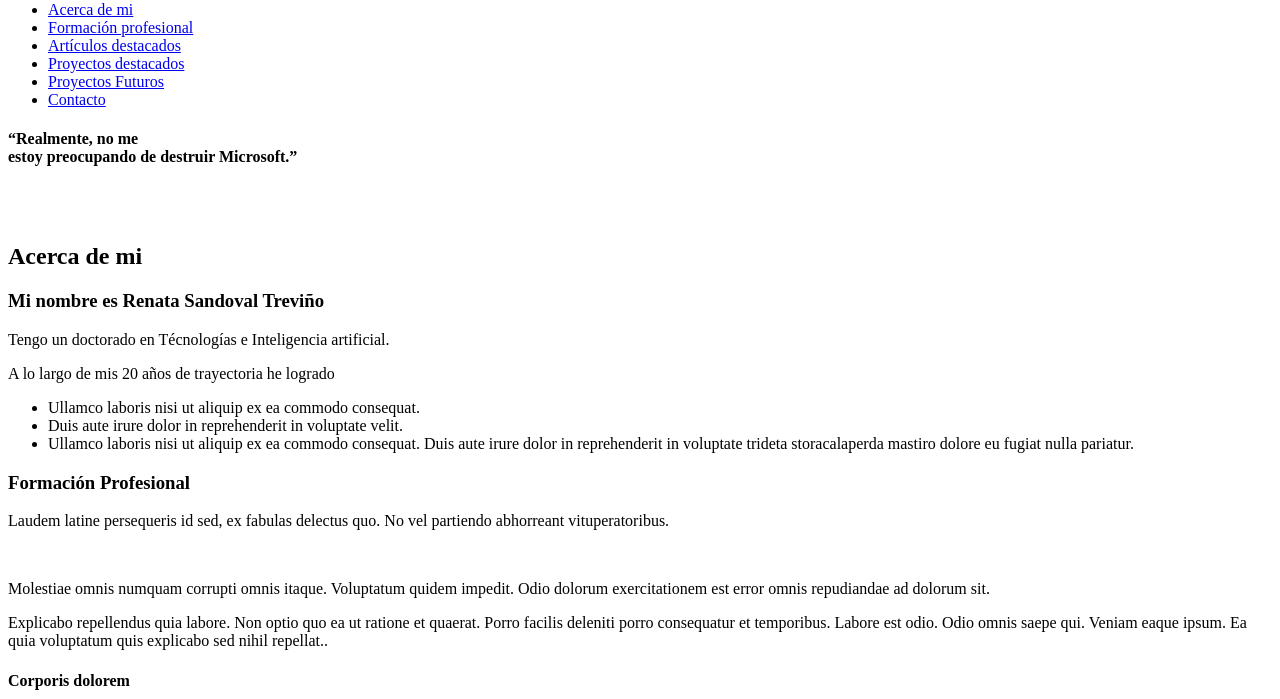
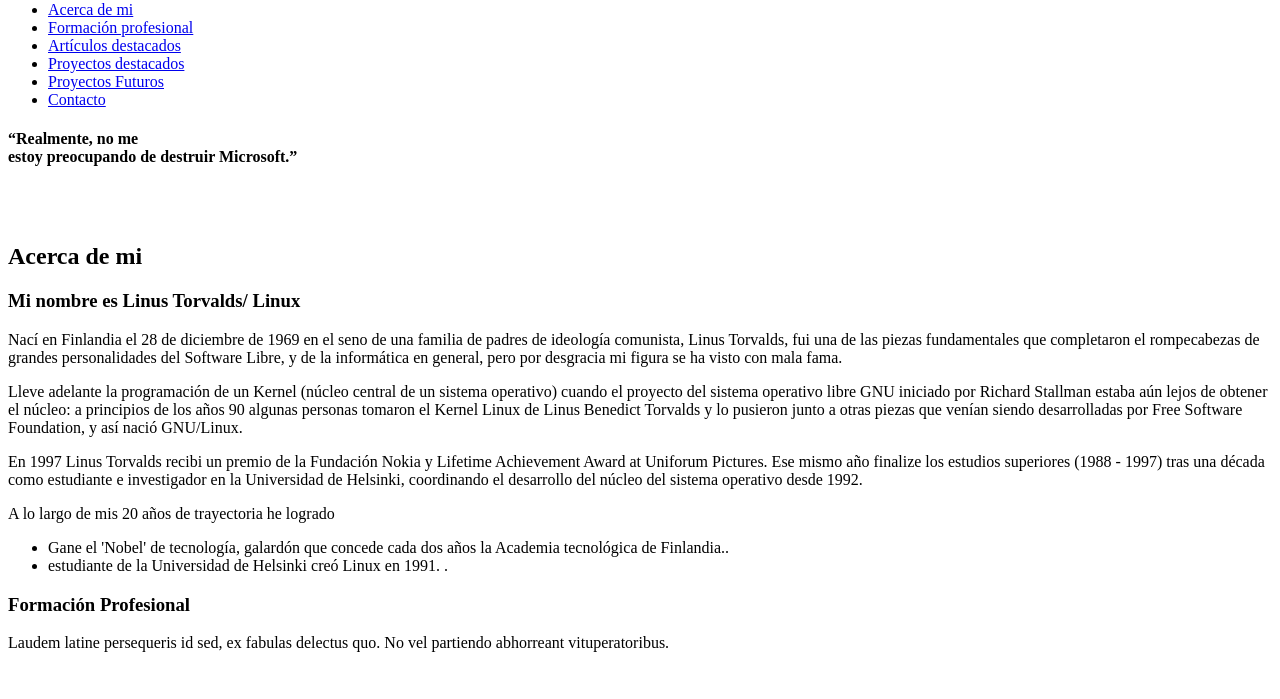
Before and after one commit to KencySaldana/Pagina_linus1, a plain HTML site: page index.html in a window 1280 px wide. Shown: the part 79-778 px from the top of the page. Drawn offline with Linux system fonts and the light colour scheme.

Commit message:
se agrego la informacion de la seccion Acerca de mi

```diff
--- a/index.html
+++ b/index.html
@@ -81,13 +81,18 @@
           <div class="col-lg-7 col-md-6">
             <div class="about-content">
               <h2>Acerca de mi</h2>
-              <h3>Mi nombre es Renata Sandoval Treviño</h3>
-              <p>Tengo un doctorado en Técnologías e Inteligencia artificial.</p>
-              <p>A lo largo de mis 20 años de trayectoria he logrado</p>
+              <h3>Mi nombre es Linus Torvalds/ Linux </h3>
+              <a><p> Nací en Finlandia el 28 de diciembre de 1969 en el seno de una familia de padres de ideología comunista, Linus Torvalds, fui una de las piezas fundamentales que completaron el rompecabezas de grandes personalidades del Software Libre, y de la informática en general, pero por desgracia mi figura se ha visto con mala fama.</p></a>
+
+
+              <a><p> Lleve adelante la programación de un Kernel (núcleo central de un sistema operativo) cuando el proyecto del sistema operativo libre GNU iniciado por Richard Stallman estaba aún lejos de obtener el núcleo: a principios de los años 90 algunas personas tomaron el Kernel Linux de Linus Benedict Torvalds y lo pusieron junto a otras piezas que venían siendo desarrolladas por Free Software Foundation, y así nació GNU/Linux.</p></a>
+
+              <a><p> En 1997 Linus Torvalds recibi un premio de la Fundación Nokia y Lifetime Achievement Award at Uniforum Pictures. Ese mismo año finalize los estudios superiores (1988 - 1997) tras una década como estudiante e investigador en la Universidad de Helsinki, coordinando el desarrollo del núcleo del sistema operativo desde 1992.</p></a>
+               <p>A lo largo de mis 20 años de trayectoria he logrado</p>
+
               <ul>
-                <li><i class="ion-android-checkmark-circle"></i> Ullamco laboris nisi ut aliquip ex ea commodo consequat.</li>
-                <li><i class="ion-android-checkmark-circle"></i> Duis aute irure dolor in reprehenderit in voluptate velit.</li>
-                <li><i class="ion-android-checkmark-circle"></i> Ullamco laboris nisi ut aliquip ex ea commodo consequat. Duis aute irure dolor in reprehenderit in voluptate trideta storacalaperda mastiro dolore eu fugiat nulla pariatur.</li>
+                <li><i class="ion-android-checkmark-circle"></i> Gane el 'Nobel' de tecnología, galardón que concede cada dos años la Academia tecnológica de Finlandia..</li>
+                <li><i class="ion-android-checkmark-circle"></i>  estudiante de la Universidad de Helsinki creó Linux en 1991. .</li>
               </ul>
             </div>
           </div>
```
